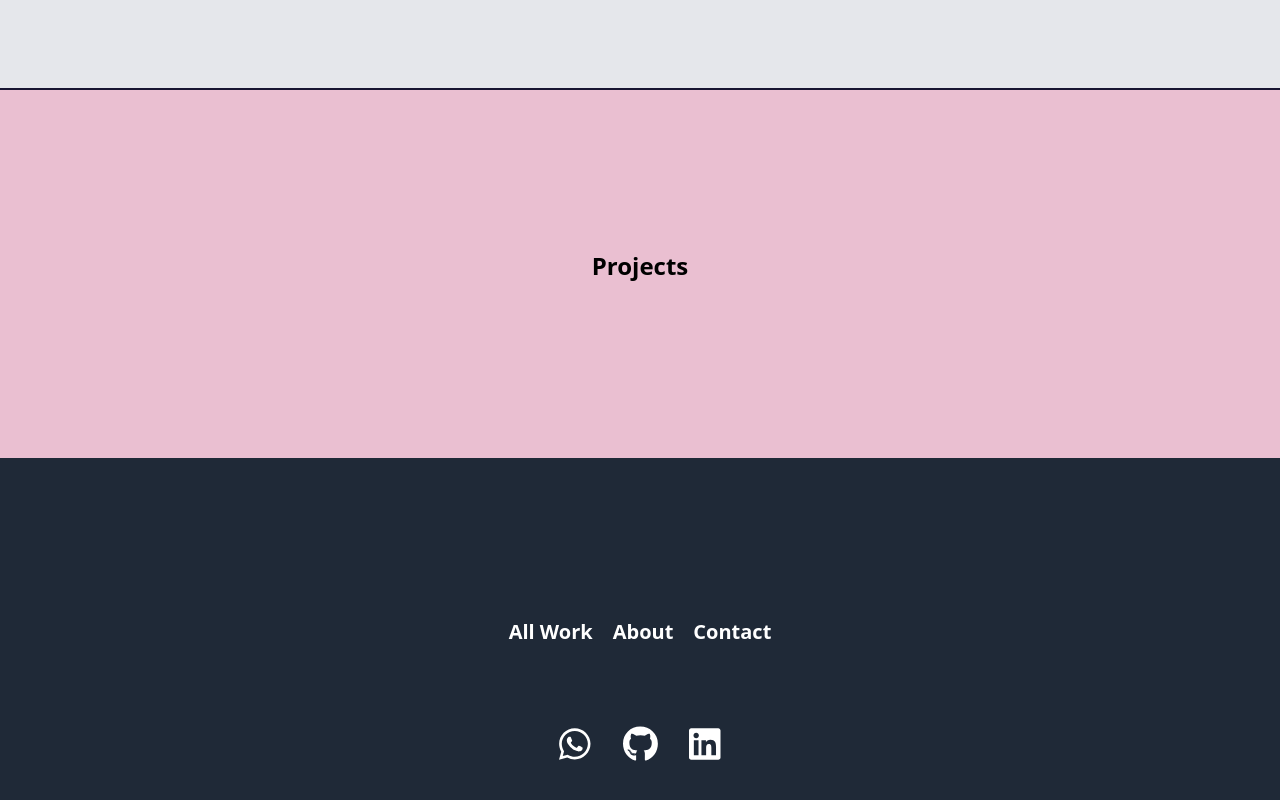
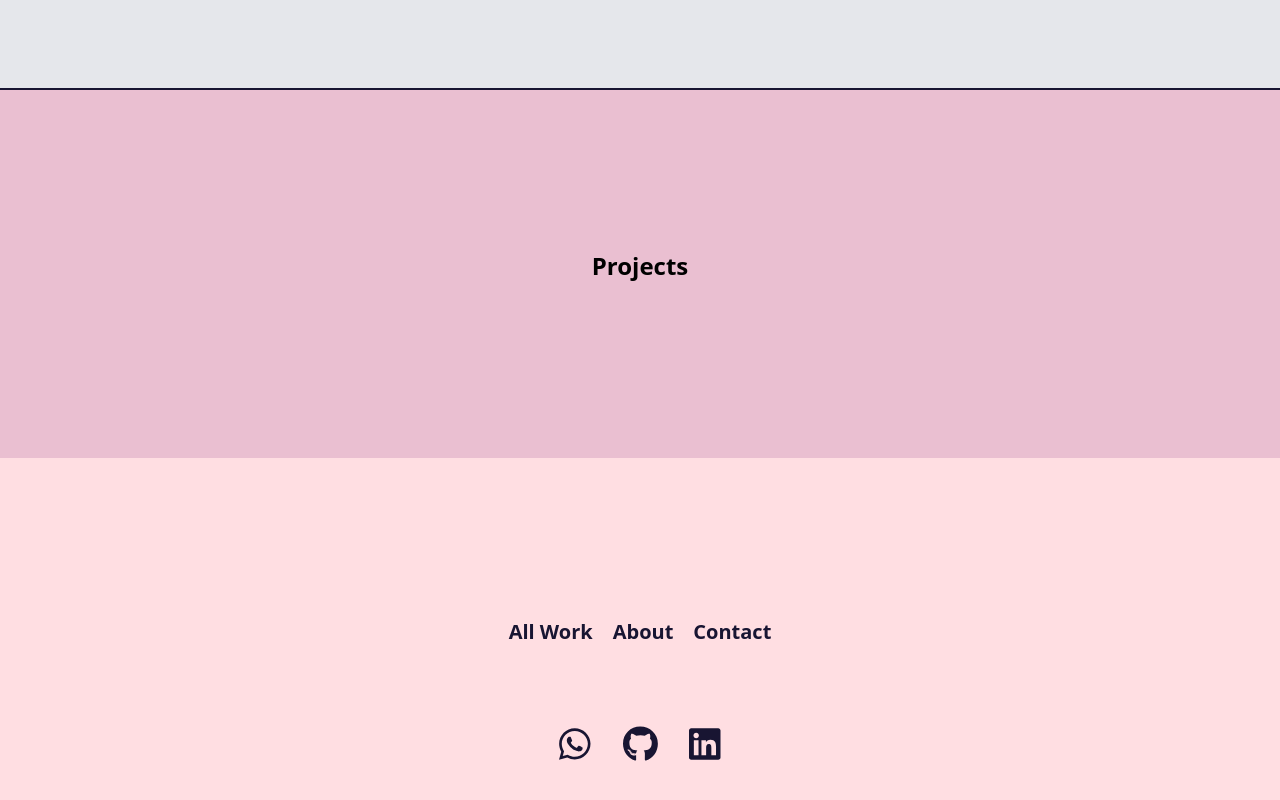
Before and after one commit to fariraimasocha/farirai.me, a React (Vite) app: page / in a window 1280 px wide. Shown: the part 710-1510 px from the top of the page. Built offline with nearby package versions, Linux system fonts and the light colour scheme.

Commit message:
wip
react scroll add

```diff
--- a/package.json
+++ b/package.json
@@ -19,6 +19,7 @@
     "react-animated-cursor": "^2.11.2",
     "react-dom": "^18.3.1",
     "react-modal": "^3.16.1",
+    "react-scroll": "^1.9.0",
     "react-spinners": "^0.14.1"
   },
   "devDependencies": {
--- a/src/components/Footer.jsx
+++ b/src/components/Footer.jsx
@@ -6,7 +6,7 @@ import { FontAwesomeIcon } from '@fortawesome/react-fontawesome'
 function Footer() {
     return (
         <div>
-            <footer className='py-40 bg-gray-800 text-white'>
+            <footer className='py-40 bg-footbg text-ech1'>
 
                 <div className='justify-center items-center flex space-x-5 text-xl font-semibold '>
                     <a href="#" className='hover:pulse'>All Work</a>
--- a/tailwind.config.js
+++ b/tailwind.config.js
@@ -13,7 +13,9 @@ export default {
         'ech2': '#3e3951',
         'yel': '#f5ca7e',
         'pin': '#eabfd1',
-        'chel': '#f5c4b1'
+        'chel': '#f5c4b1',
+        'footbg': '#ffdee2',
+        'peach': '#f2c2bb'
 
 
 
```
Also changed, not shown: 1 other file (tests, documents, lock files or other folders).
